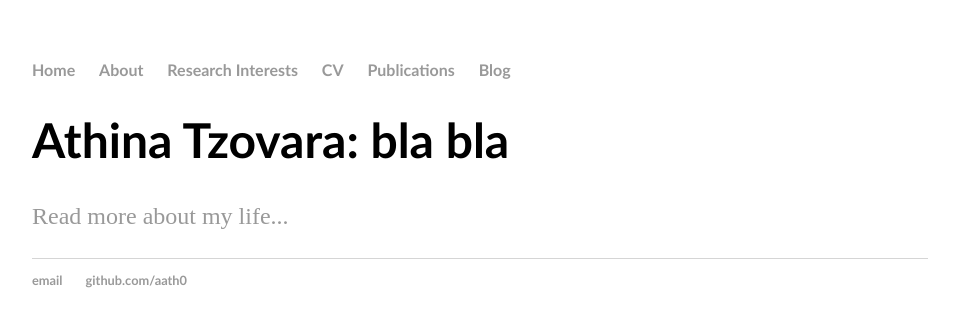
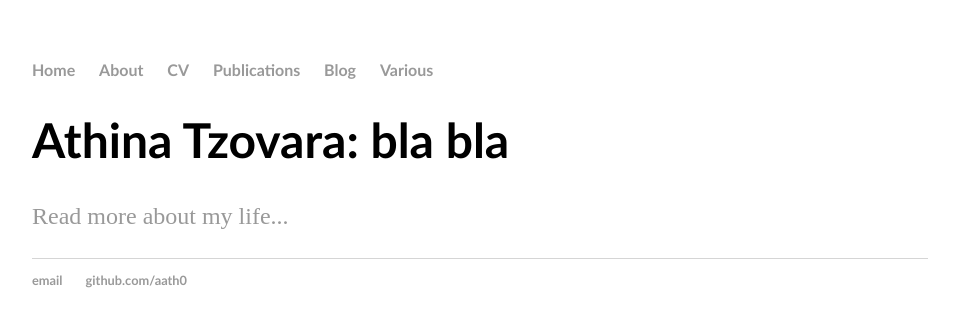
Before and after one commit to aath0/TryingOut, a Jekyll site: the page built from index.html, in a window 1280 px wide. Shown: the top 327 px of the page, without its empty margins (160-1119 px from the left). Built offline with Jekyll 4.4.1, drawn with Linux system fonts in a browser that asks for light colours.

Commit message:
Update default.html

```diff
--- a/_layouts/default.html
+++ b/_layouts/default.html
@@ -10,10 +10,10 @@
 	    		<ul>
 	        		<li><a href="/">Home</a></li>
 		        	<li><a href="/about">About</a></li>
-				<li><a href="/resint">Research Interests</a></li>
-	        		<li><a href="/cv">CV</a></li>
+				<li><a href="/cv">CV</a></li>
 	        		<li><a href="/publications">Publications</a></li>
 				<li><a href="/blog">Blog</a></li>
+				<li><a href="/resint">Various</a></li>
 
 	    		</ul>
 			</nav>
```
